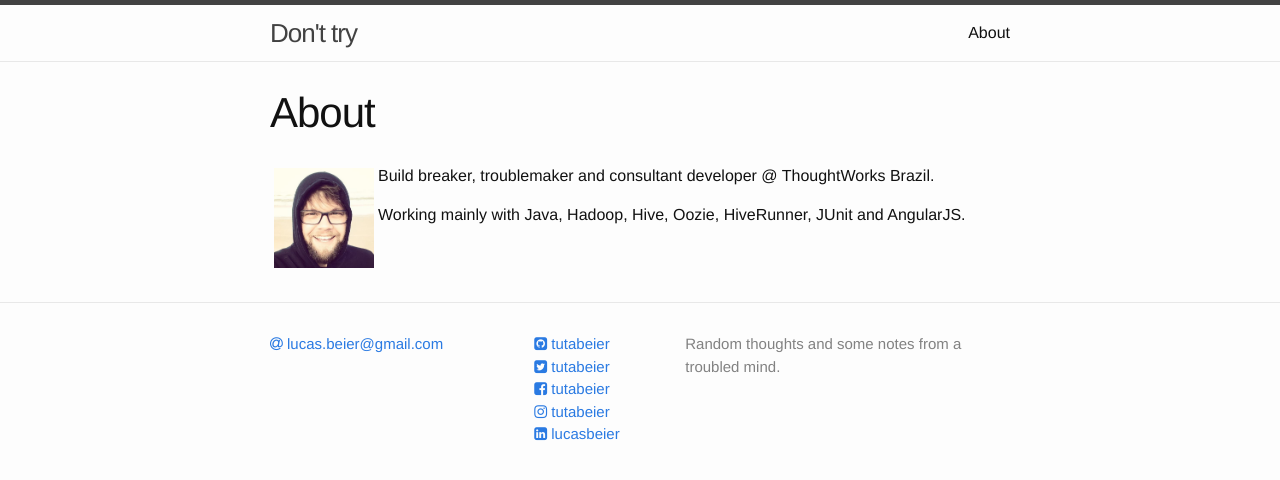
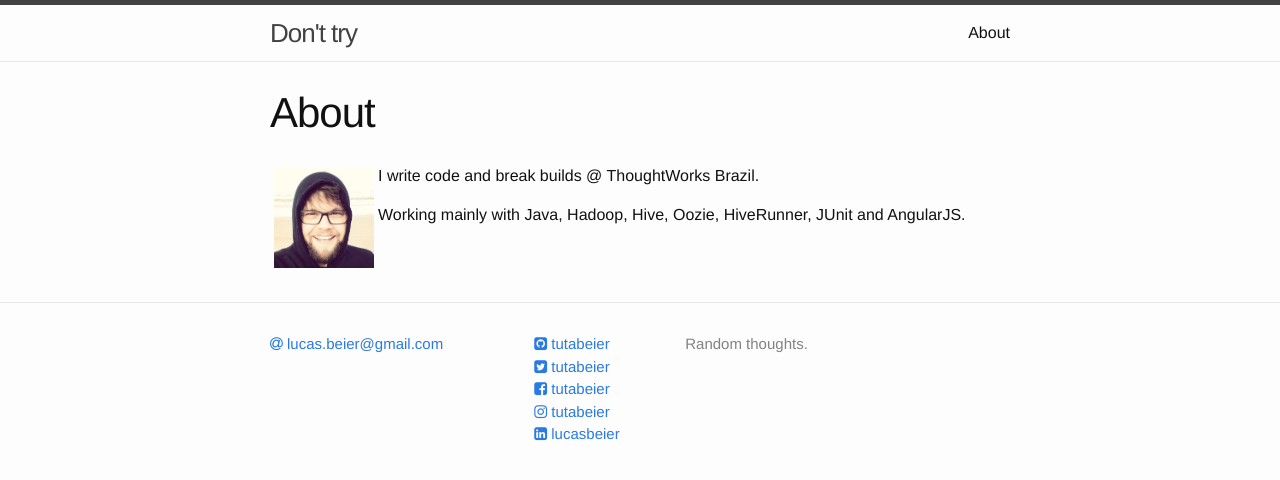
Before and after one commit to tutabeier/tutabeier.github.io, a Jekyll site: the page built from about.md, in a window 1280 px wide. Shown: the top 480 px of the page. Built offline with Jekyll 4.4.1, drawn with Linux system fonts in a browser that asks for light colours; nearby versions of some CDN libraries.

Commit message:
More customizations

```diff
--- a/_config.yml
+++ b/_config.yml
@@ -2,7 +2,7 @@
 title: Don't try
 email: lucas.beier@gmail.com
 description: > # this means to ignore newlines until "baseurl:"
-  Random thoughts and some notes from a troubled mind.
+  Random thoughts.
 baseurl: "" # the subpath of your site, e.g. /blog/
 url: "http://tutabeier.github.io/" # the base hostname & protocol for your site
 twitter_username: tutabeier
--- a/about.md
+++ b/about.md
@@ -5,6 +5,6 @@ permalink: /about/
 image: /img/eu.jpg
 ---
 <img src="{{ page.image }}" width="100px" height="100px" style="float: left; margin: 4px;"/>
-Build breaker, troublemaker and consultant developer @ ThoughtWorks Brazil.
+I write code and break builds @ ThoughtWorks Brazil.
 
 Working mainly with Java, Hadoop, Hive, Oozie, HiveRunner, JUnit and AngularJS.
```
